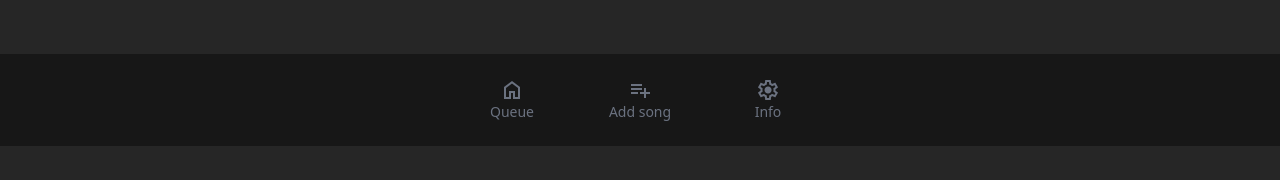
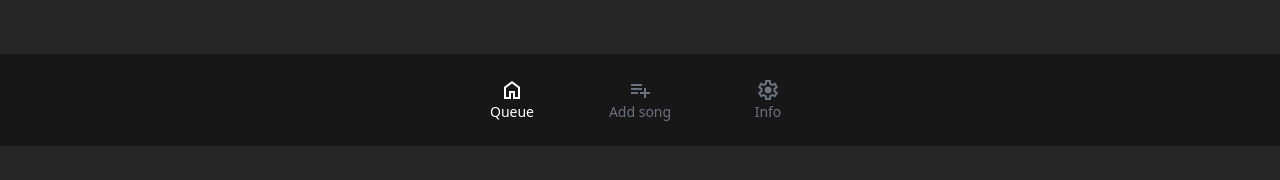
Before and after one commit to tobiasras/spotify_queue, a React (Create React App) app in the folder client/: page / in a window 1280 px wide. Shown: the part 654-834 px from the top of the page. Built offline with nearby package versions, Linux system fonts and the light colour scheme; no server answers.

Commit message:
active link is shown

```diff
--- a/client/src/components/Navbar.jsx
+++ b/client/src/components/Navbar.jsx
@@ -1,4 +1,4 @@
-import { Link } from "react-router-dom";
+import { NavLink } from "react-router-dom";
 
 export const Navbar = () => {
     const navItems = [
@@ -25,18 +25,21 @@ export const Navbar = () => {
             <ul className="flex justify-center font-medium">
                 {navItems.map((items, index) => (
                     <li key={index} className="w-32">
-                        <Link
+                        <NavLink
                             to={items.herf}
                             // hover:bg-neutral-950
-                            className="flex flex-col items-center justify-center p-2 group"
+                            className={({ isActive, isPending }) =>
+                                (isPending ? "pending" : isActive ? "active " : "") +
+                                "text-gray-500 flex flex-col items-center justify-center p-2 group"
+                            }
                         >
-                            <span className="w-6 h-6 text-gray-500 group-hover:text-white material-symbols-outlined">
+                            <span className="w-6 h-6 group-hover:text-white material-symbols-outlined">
                                 {items.iconName}
                             </span>
-                            <span className="text-sm text-gray-500 group-hover:text-white dark:group-hover:text-white">
+                            <span className="text-sm group-hover:text-white dark:group-hover:text-white">
                                 {items.herfName}
                             </span>
-                        </Link>
+                        </NavLink>
                     </li>
                 ))}
             </ul>
--- a/client/src/index.css
+++ b/client/src/index.css
@@ -5,3 +5,7 @@
 body {
     background-color: rgb(38 38 38);
 }
+
+.active {
+    color: white;
+}
```
